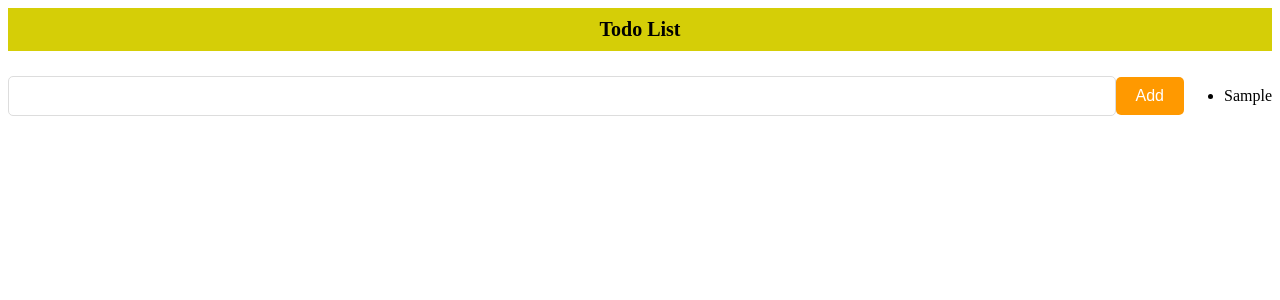
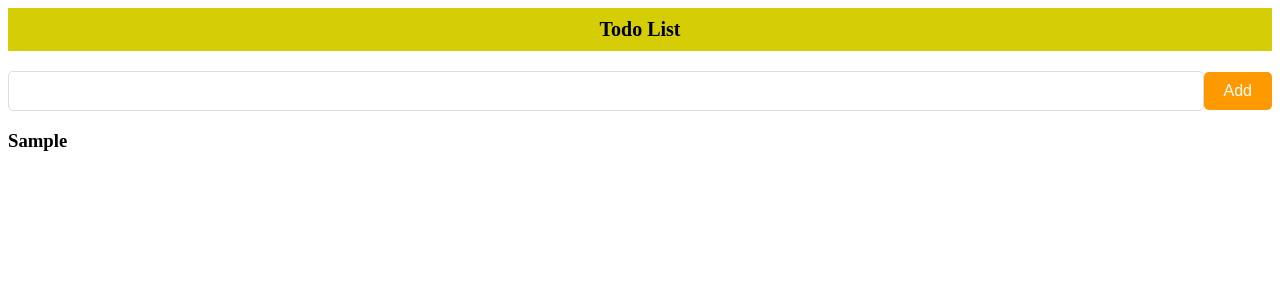
Before and after one commit to Nayem73/Projects, a React (Vite) app in the folder todo-app/: page / in a window 1280 px wide. Both pictures are taken after typing "Sample" into the empty fields and a click on the button "Add". Shown: the top 300 px of the page. Built offline with nearby package versions, Linux system fonts and the light colour scheme.

Commit message:
separated the List to another component

```diff
--- a/todo-app/src/components/Form.jsx
+++ b/todo-app/src/components/Form.jsx
@@ -1,5 +1,6 @@
 import { useState } from "react";
 import TodoForm from "./TodoForm";
+import TodoList from "./TodoList";
 
 export default function Form() {
   const [todo, setTodo] = useState("");
@@ -13,6 +14,7 @@ export default function Form() {
         todos={todos}
         setTodos={setTodos}
       />
+      <TodoList todos={todos} />
     </div>
   );
 }
--- a/todo-app/src/components/TodoForm.jsx
+++ b/todo-app/src/components/TodoForm.jsx
@@ -22,11 +22,6 @@ export default function TodoForm({ todo, todos, setTodo, setTodos }) {
       >
         Add
       </button>
-      <ul>
-        {todos.map((todo) => (
-          <li key={todo}>{todo}</li>
-        ))}
-      </ul>
     </form>
   );
 }
--- /dev/null
+++ b/todo-app/src/components/TodoList.jsx
@@ -0,0 +1,9 @@
+export default function TodoList({ todos }) {
+  return (
+    <>
+      {todos.map((todo) => (
+        <h3 key={todo}>{todo}</h3>
+      ))}
+    </>
+  );
+}
```
